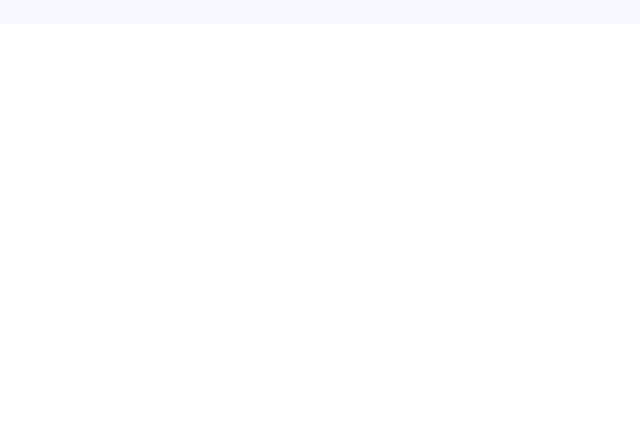
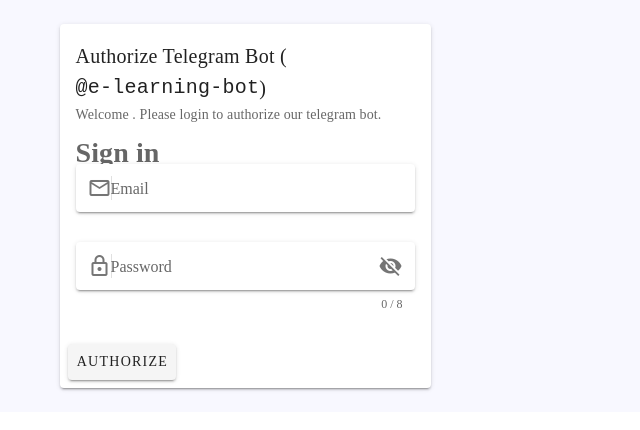
Before and after one commit to EyobAshenaki/E-learningClient, a Nuxt app: page /telegramAuth in a window 1280 px wide. Before the commit this address had no page. Shown: the top 430 px of the page, without its empty margins (0-640 px from the left). Built offline with nearby package versions, Linux system fonts and the light colour scheme; no server answers.

Commit message:
feat: add telegram auth page

```diff
--- a/nuxt.config.js
+++ b/nuxt.config.js
@@ -49,7 +49,8 @@ export default function () {
     },
 
     proxy: {
-      '/api': { target: process.env.BASE_URL, pathRewrite: { '^/api/': '/' } },
+      '/api': { target: process.env.BASE_URL, changeOrigin:true, pathRewrite: { '^/api/': '/' } },
+      '/graphql': {target: process.env.BASE_URL, changeOrigin:false },
     },
 
     // Vuetify module configuration: https://go.nuxtjs.dev/config-vuetify
--- /dev/null
+++ b/pages/telegramAuth.vue
@@ -0,0 +1,89 @@
+<template>
+  <v-container>
+    <v-row justify="center" align="center">
+      <v-col cols="4" class="mx-auto">
+        <v-card max-width="500">
+          <v-card-title
+            >Authorize Telegram Bot (<code>@e-learning-bot</code>)</v-card-title
+          >
+          <v-card-subtitle
+            >Welcome <span>{{ name }}</span
+            >. Please login to authorize our telegram bot.
+          </v-card-subtitle>
+          <v-card-text>
+            <LoginForm ref="loginForm" @success="onAuthSuccess($event)" />
+          </v-card-text>
+          <v-card-actions>
+            <v-btn :loading="loading" :disabled="loading" @click="login"> Authorize </v-btn>
+          </v-card-actions>
+        </v-card>
+      </v-col>
+    </v-row>
+  </v-container>
+</template>
+
+<script>
+import {GraphqlError} from  '../utils/errors'
+export default {
+  middleware({ query, error }) {
+    const { chatId, userId, name } = query
+    if ((chatId && userId && name) === undefined) {
+      return error({ statusCode: 400, message: 'Bad Request' })
+    }
+  },
+  asyncData({ query, redirect }) {
+    const { name, userId, chatId } = query
+    return {
+      name,
+      userId,
+      chatId
+    }
+  },
+  data() {
+    return {
+      loading: false,
+    }
+  },
+  methods: {
+    login() {
+      this.loading = true
+      this.$refs.loginForm.submit()
+    },
+    async onAuthSuccess(user) {
+      const query = `#graphql
+              mutation ($chatId: String!, $telegramId: String!, $userId: String!){
+          authorizeTelegram(authorizeTelegramInput: {
+              chatId: $chatId
+              telegramId: $telegramId
+              userId: $userId
+          }) {
+              id
+              first_name
+          }
+      }`
+      const variables = {
+        chatId: this.chatId,
+        telegramId: this.userId,
+        userId: user.id
+      }
+      try {
+        const {data} = await this.$axios.post('/graphql/', {
+          query,
+          variables,
+        })
+        if (data.errors !== undefined) {
+          throw new GraphqlError(data.errors)
+        }
+        window.location.href = `https://t.me/nestJsTelegrambot?start`
+      } catch (error) {
+        if (error.isAxiosError) {
+          console.error(error.response.data)
+        }
+        console.error(error)
+      }finally {
+        this.loading = false;
+      }
+    },
+  },
+}
+</script>
--- /dev/null
+++ b/utils/errors.js
@@ -0,0 +1,8 @@
+function GraphqlError (errors) {
+  this.errors = errors;
+  this.name = 'GRAPHQL ERROR'
+}
+
+module.exports= {
+  GraphqlError
+}
```
